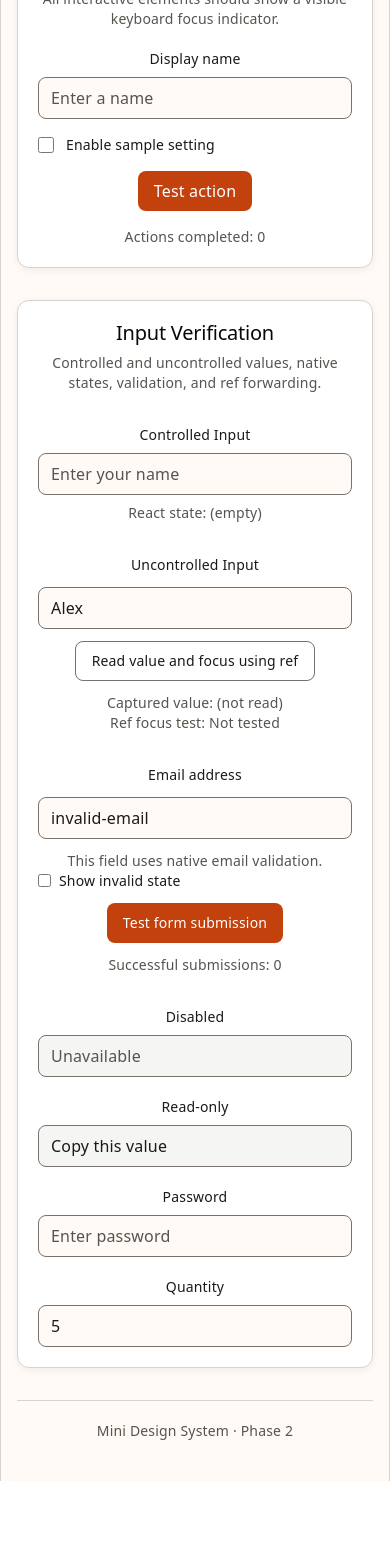
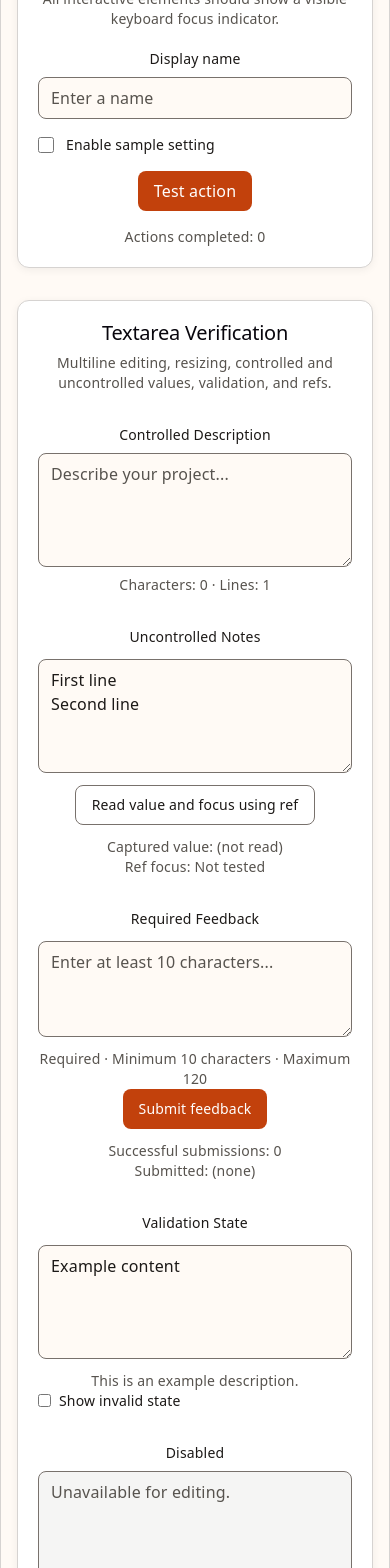
Before and after one commit to arbaz-17/React-TS-Design-System, a React (Vite) app: page / in a window 390 px wide. Shown: the part 2715-4283 px from the top of the page. Before the commit the page ends 4196 px from the top, so only its background shows below. Built offline with nearby package versions, Linux system fonts and the light colour scheme.

Commit message:
Added textarea primitive

```diff
--- a/src/App.tsx
+++ b/src/App.tsx
@@ -1,7 +1,7 @@
 
 import { useState } from "react";
 import { useTheme } from "./hooks/useTheme";
-import {InputVerification} from "./input-verification";
+import {TextareaVerification} from "./textarea-verification";
 
 import { cn } from "./lib/utils";
 
@@ -395,7 +395,7 @@ export default function App() {
           </div>
         </section>
 
-        <InputVerification />
+        <TextareaVerification />
 
         <footer className="border-t border-border pt-5 text-center text-sm text-muted-foreground">
           Mini Design System · Phase 2
--- /dev/null
+++ b/src/components/primitives/textarea.tsx
@@ -0,0 +1,66 @@
+
+import type { ComponentPropsWithRef } from "react";
+
+import { cn } from "../../lib/utils";
+
+/**
+ * Native textarea props without children.
+ *
+ * Use value or defaultValue to provide content.
+ */
+export type TextareaProps = Omit<
+  ComponentPropsWithRef<"textarea">,
+  "children"
+>;
+
+/**
+ * Reusable multiline text-entry primitive.
+ *
+ * Value management, validation, labels, and error
+ * messages are owned by consuming components.
+ */
+export function Textarea({
+  rows = 4,
+  className,
+  ref,
+  ...props
+}: TextareaProps) {
+  return (
+    <textarea
+      {...props}
+      ref={ref}
+      rows={rows}
+      className={cn(
+        // Layout
+        "block w-full min-w-0 min-h-24",
+        "resize-y",
+
+        // Appearance
+        "rounded-control border border-input",
+        "bg-background px-3 py-2",
+        "text-base leading-6 text-foreground",
+        "placeholder:text-muted-foreground",
+
+        // Keyboard focus
+        "focus-visible:outline-2",
+        "focus-visible:outline-offset-2",
+        "focus-visible:outline-ring",
+
+        // Invalid state
+        "aria-[invalid=true]:border-destructive",
+
+        // Disabled state
+        "disabled:cursor-not-allowed",
+        "disabled:bg-muted",
+        "disabled:text-muted-foreground",
+        "disabled:resize-none",
+
+        // Read-only state
+        "read-only:bg-muted",
+
+        // Consumer overrides
+        className,
+      )}
+    />
+  );
+}
--- /dev/null
+++ b/src/textarea-verification.tsx
@@ -0,0 +1,259 @@
+
+import { useRef, useState } from "react";
+
+import { Button } from "./components/primitives/button";
+import { Textarea } from "./components/primitives/textarea";
+
+export function TextareaVerification() {
+  const [description, setDescription] = useState("");
+  const [showError, setShowError] = useState(false);
+  const [capturedValue, setCapturedValue] = useState("");
+  const [refFocused, setRefFocused] = useState(false);
+  const [submitCount, setSubmitCount] = useState(0);
+  const [submittedText, setSubmittedText] = useState("");
+
+  const textareaRef = useRef<HTMLTextAreaElement>(null);
+
+  return (
+    <section
+      aria-labelledby="textarea-verification-heading"
+      className="space-y-8 rounded-surface border border-border bg-card p-5 text-card-foreground shadow-surface sm:p-6"
+    >
+      <header className="space-y-2">
+        <h2
+          id="textarea-verification-heading"
+          className="text-xl font-semibold"
+        >
+          Textarea Verification
+        </h2>
+
+        <p className="text-sm text-muted-foreground">
+          Multiline editing, resizing, controlled and
+          uncontrolled values, validation, and refs.
+        </p>
+      </header>
+
+      {/* Controlled textarea */}
+      <div className="space-y-2">
+        <label
+          htmlFor="test-controlled-textarea"
+          className="block text-sm font-medium"
+        >
+          Controlled Description
+        </label>
+
+        <Textarea
+          id="test-controlled-textarea"
+          name="description"
+          value={description}
+          onChange={(event) => {
+            setDescription(event.currentTarget.value);
+          }}
+          placeholder="Describe your project..."
+        />
+
+        <p className="text-sm text-muted-foreground">
+          Characters: {description.length}
+          {" · "}
+          Lines: {description.split("\n").length}
+        </p>
+      </div>
+
+      {/* Uncontrolled textarea */}
+      <div className="space-y-3">
+        <label
+          htmlFor="test-uncontrolled-textarea"
+          className="block text-sm font-medium"
+        >
+          Uncontrolled Notes
+        </label>
+
+        <Textarea
+          id="test-uncontrolled-textarea"
+          name="notes"
+          defaultValue={"First line\nSecond line"}
+          ref={textareaRef}
+        />
+
+        <Button
+          variant="outline"
+          onClick={() => {
+            const element = textareaRef.current;
+
+            setCapturedValue(element?.value ?? "");
+
+            element?.focus();
+
+            setRefFocused(
+              document.activeElement === element,
+            );
+          }}
+        >
+          Read value and focus using ref
+        </Button>
+
+        <p className="whitespace-pre-wrap text-sm text-muted-foreground">
+          Captured value: {capturedValue || "(not read)"}
+        </p>
+
+        <p className="text-sm text-muted-foreground">
+          Ref focus: {refFocused ? "Passed" : "Not tested"}
+        </p>
+      </div>
+
+      {/* Native form integration */}
+      <form
+        className="space-y-3"
+        onSubmit={(event) => {
+          event.preventDefault();
+
+          const data = new FormData(event.currentTarget);
+
+          setSubmittedText(
+            String(data.get("feedback") ?? ""),
+          );
+
+          setSubmitCount((count) => count + 1);
+        }}
+      >
+        <label
+          htmlFor="test-feedback"
+          className="block text-sm font-medium"
+        >
+          Required Feedback
+        </label>
+
+        <Textarea
+          id="test-feedback"
+          name="feedback"
+          rows={3}
+          minLength={10}
+          maxLength={120}
+          required
+          placeholder="Enter at least 10 characters..."
+        />
+
+        <p className="text-sm text-muted-foreground">
+          Required · Minimum 10 characters · Maximum 120
+        </p>
+
+        <Button type="submit">
+          Submit feedback
+        </Button>
+
+        <div
+          role="status"
+          className="space-y-1 text-sm text-muted-foreground"
+        >
+          <p>Successful submissions: {submitCount}</p>
+          <p className="whitespace-pre-wrap">
+            Submitted: {submittedText || "(none)"}
+          </p>
+        </div>
+      </form>
+
+      {/* Invalid state */}
+      <div className="space-y-3">
+        <label
+          htmlFor="test-invalid-textarea"
+          className="block text-sm font-medium"
+        >
+          Validation State
+        </label>
+
+        <Textarea
+          id="test-invalid-textarea"
+          defaultValue="Example content"
+          aria-invalid={showError}
+          aria-describedby={
+            showError
+              ? "textarea-error"
+              : "textarea-help"
+          }
+        />
+
+        {showError ? (
+          <p
+            id="textarea-error"
+            className="text-sm text-destructive"
+          >
+            Example error: Please revise this description.
+          </p>
+        ) : (
+          <p
+            id="textarea-help"
+            className="text-sm text-muted-foreground"
+          >
+            This is an example description.
+          </p>
+        )}
+
+        <label className="flex items-center gap-2 text-sm">
+          <input
+            type="checkbox"
+            checked={showError}
+            onChange={(event) => {
+              setShowError(event.currentTarget.checked);
+            }}
+          />
+          Show invalid state
+        </label>
+      </div>
+
+      {/* Native states */}
+      <div className="grid gap-5 sm:grid-cols-2">
+        <div className="space-y-2">
+          <label
+            htmlFor="test-disabled-textarea"
+            className="block text-sm font-medium"
+          >
+            Disabled
+          </label>
+
+          <Textarea
+            id="test-disabled-textarea"
+            defaultValue="Unavailable for editing."
+            disabled
+          />
+        </div>
+
+        <div className="space-y-2">
+          <label
+            htmlFor="test-readonly-textarea"
+            className="block text-sm font-medium"
+          >
+            Read-only
+          </label>
+
+          <Textarea
+            id="test-readonly-textarea"
+            defaultValue="This content can be selected and copied."
+            readOnly
+          />
+        </div>
+      </div>
+
+      {/* Longer content and rows */}
+      <div className="space-y-2">
+        <label
+          htmlFor="test-long-textarea"
+          className="block text-sm font-medium"
+        >
+          Long Content & Resizing
+        </label>
+
+        <Textarea
+          id="test-long-textarea"
+          rows={6}
+          defaultValue={
+            "This textarea starts with six rows.\n\n" +
+            "Try adding several paragraphs of text. " +
+            "Long lines should wrap within the control.\n\n" +
+            "Drag the bottom-right resize handle downward " +
+            "to expand its height."
+          }
+        />
+      </div>
+    </section>
+  );
+}
```
Also changed, not shown: 1 other file (tests, documents, lock files or other folders).
